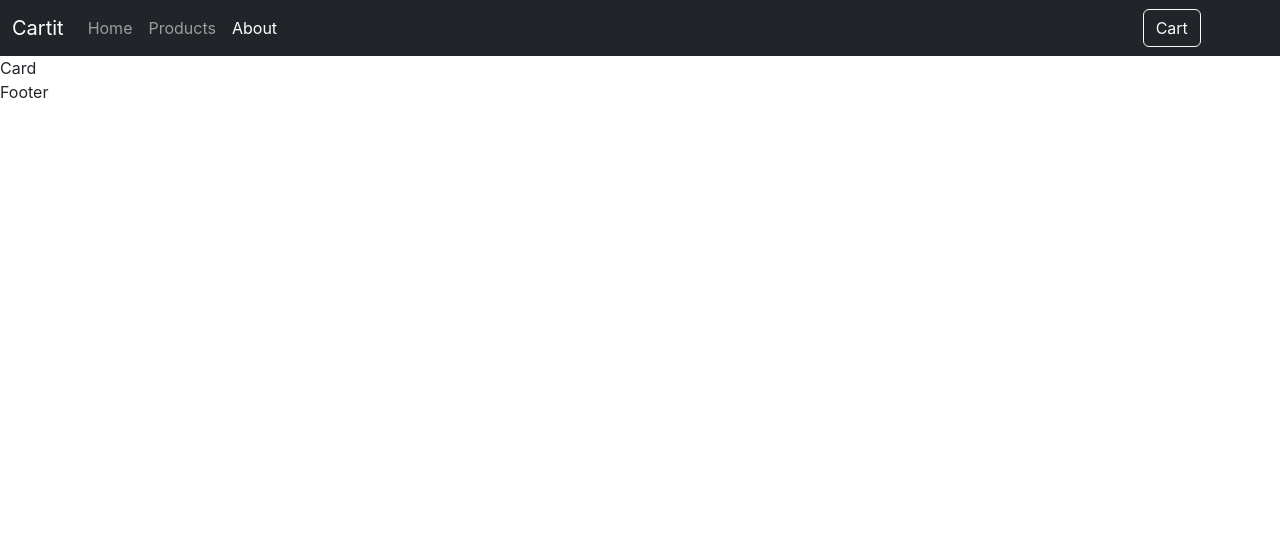
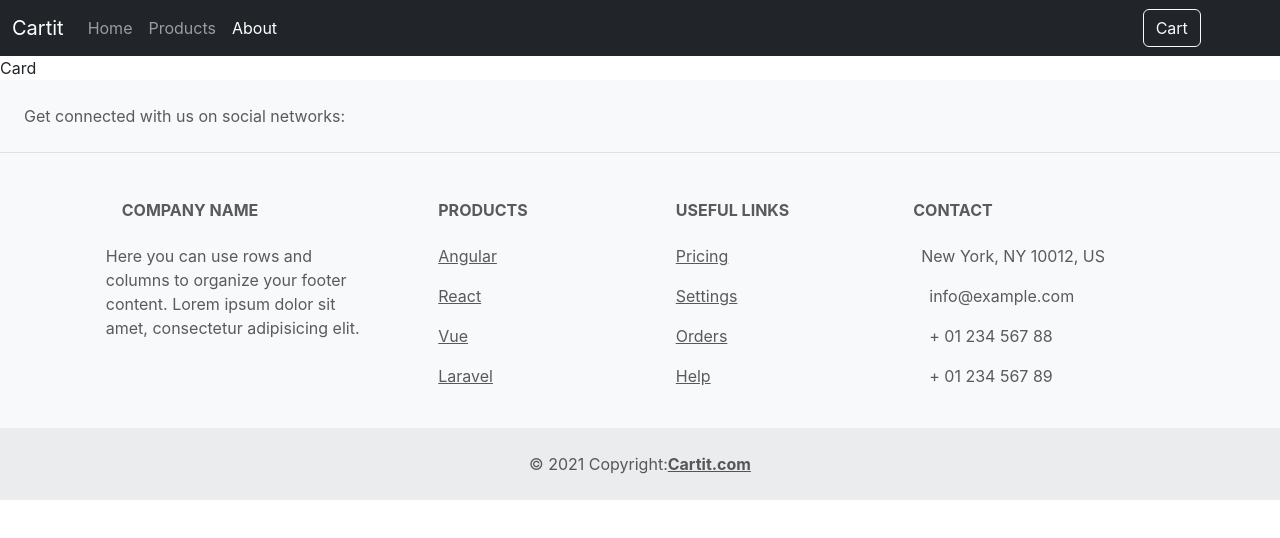
Before and after one commit to vishal-arora-2/your-store, a React (Create React App) app: page /about in a window 1280 px wide. Shown: the top 538 px of the page. Built offline with nearby package versions, Linux system fonts and the light colour scheme.

Commit message:
created footer and updated pakages

```diff
--- a/package.json
+++ b/package.json
@@ -11,6 +11,7 @@
     "@testing-library/react": "^13.4.0",
     "@testing-library/user-event": "^13.5.0",
     "bootstrap": "^5.2.3",
+    "mdb-react-ui-kit": "^6.0.0",
     "react": "^18.2.0",
     "react-bootstrap": "^2.7.4",
     "react-dom": "^18.2.0",
--- a/src/components/Footer/Footer.js
+++ b/src/components/Footer/Footer.js
@@ -1,9 +1,127 @@
 import React from 'react'
+import { MDBFooter, MDBContainer, MDBRow, MDBCol, MDBIcon } from 'mdb-react-ui-kit';
 
 const Footer = () => {
   return (
-    <div>Footer</div>
-  )
+    <MDBFooter bgColor='light' className='text-center text-lg-start text-muted'>
+    <section className='d-flex justify-content-center justify-content-lg-between p-4 border-bottom'>
+      <div className='me-5 d-none d-lg-block'>
+        <span>Get connected with us on social networks:</span>
+      </div>
+
+      <div>
+        <a href='' className='me-4 text-reset'>
+          <MDBIcon fab icon="facebook-f" />
+        </a>
+        <a href='' className='me-4 text-reset'>
+          <MDBIcon fab icon="twitter" />
+        </a>
+        <a href='' className='me-4 text-reset'>
+          <MDBIcon fab icon="google" />
+        </a>
+        <a href='' className='me-4 text-reset'>
+          <MDBIcon fab icon="instagram" />
+        </a>
+        <a href='' className='me-4 text-reset'>
+          <MDBIcon fab icon="linkedin" />
+        </a>
+        <a href='' className='me-4 text-reset'>
+          <MDBIcon fab icon="github" />
+        </a>
+      </div>
+    </section>
+
+    <section className=''>
+      <MDBContainer className='text-center text-md-start mt-5'>
+        <MDBRow className='mt-3'>
+          <MDBCol md="3" lg="4" xl="3" className='mx-auto mb-4'>
+            <h6 className='text-uppercase fw-bold mb-4'>
+              <MDBIcon icon="gem" className="me-3" />
+              Company name
+            </h6>
+            <p>
+              Here you can use rows and columns to organize your footer content. Lorem ipsum dolor sit amet,
+              consectetur adipisicing elit.
+            </p>
+          </MDBCol>
+
+          <MDBCol md="2" lg="2" xl="2" className='mx-auto mb-4'>
+            <h6 className='text-uppercase fw-bold mb-4'>Products</h6>
+            <p>
+              <a href='#!' className='text-reset'>
+                Angular
+              </a>
+            </p>
+            <p>
+              <a href='#!' className='text-reset'>
+                React
+              </a>
+            </p>
+            <p>
+              <a href='#!' className='text-reset'>
+                Vue
+              </a>
+            </p>
+            <p>
+              <a href='#!' className='text-reset'>
+                Laravel
+              </a>
+            </p>
+          </MDBCol>
+
+          <MDBCol md="3" lg="2" xl="2" className='mx-auto mb-4'>
+            <h6 className='text-uppercase fw-bold mb-4'>Useful links</h6>
+            <p>
+              <a href='#!' className='text-reset'>
+                Pricing
+              </a>
+            </p>
+            <p>
+              <a href='#!' className='text-reset'>
+                Settings
+              </a>
+            </p>
+            <p>
+              <a href='#!' className='text-reset'>
+                Orders
+              </a>
+            </p>
+            <p>
+              <a href='#!' className='text-reset'>
+                Help
+              </a>
+            </p>
+          </MDBCol>
+
+          <MDBCol md="4" lg="3" xl="3" className='mx-auto mb-md-0 mb-4'>
+            <h6 className='text-uppercase fw-bold mb-4'>Contact</h6>
+            <p>
+              <MDBIcon icon="home" className="me-2" />
+              New York, NY 10012, US
+            </p>
+            <p>
+              <MDBIcon icon="envelope" className="me-3" />
+              info@example.com
+            </p>
+            <p>
+              <MDBIcon icon="phone" className="me-3" /> + 01 234 567 88
+            </p>
+            <p>
+              <MDBIcon icon="print" className="me-3" /> + 01 234 567 89
+            </p>
+          </MDBCol>
+        </MDBRow>
+      </MDBContainer>
+    </section>
+
+    <div className='text-center p-4' style={{ backgroundColor: 'rgba(0, 0, 0, 0.05)' }}>
+      © 2021 Copyright:
+      <a className='text-reset fw-bold' href='https://mdbootstrap.com/'>
+        Cartit.com
+      </a>
+    </div>
+  </MDBFooter>
+);
 }
 
 export default Footer
```
Also changed, not shown: 1 other file (tests, documents, lock files or other folders).
